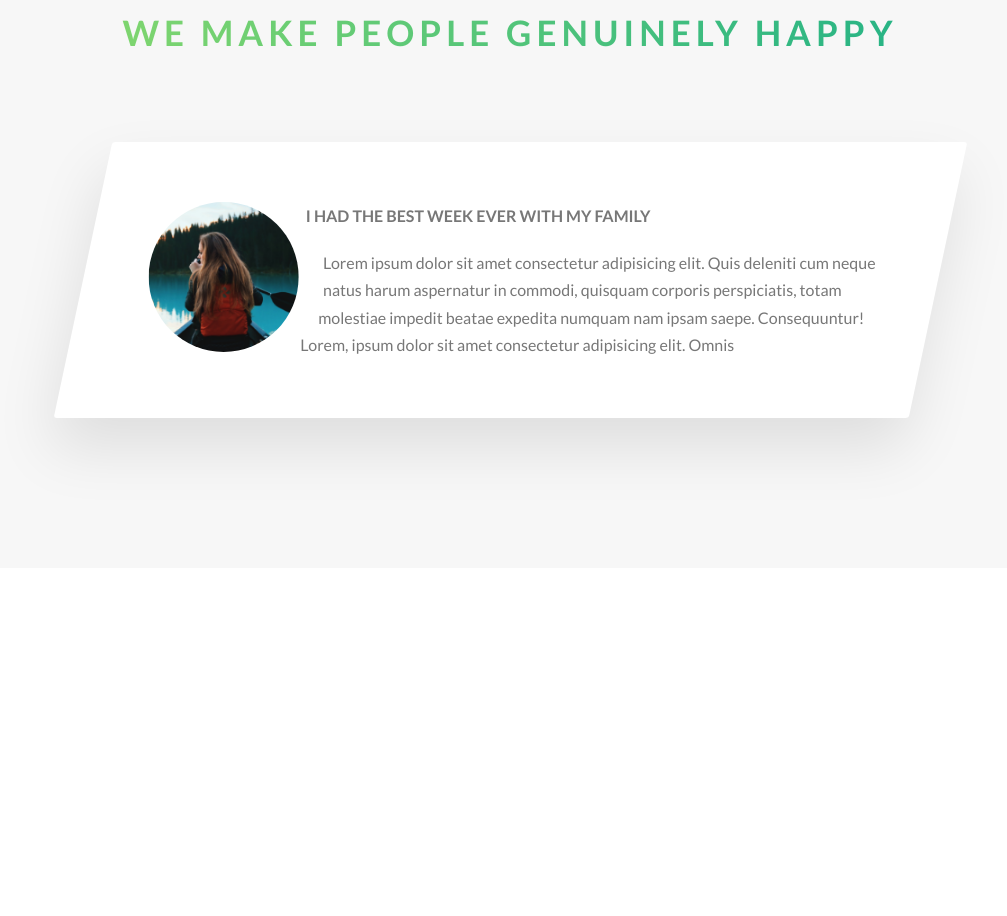
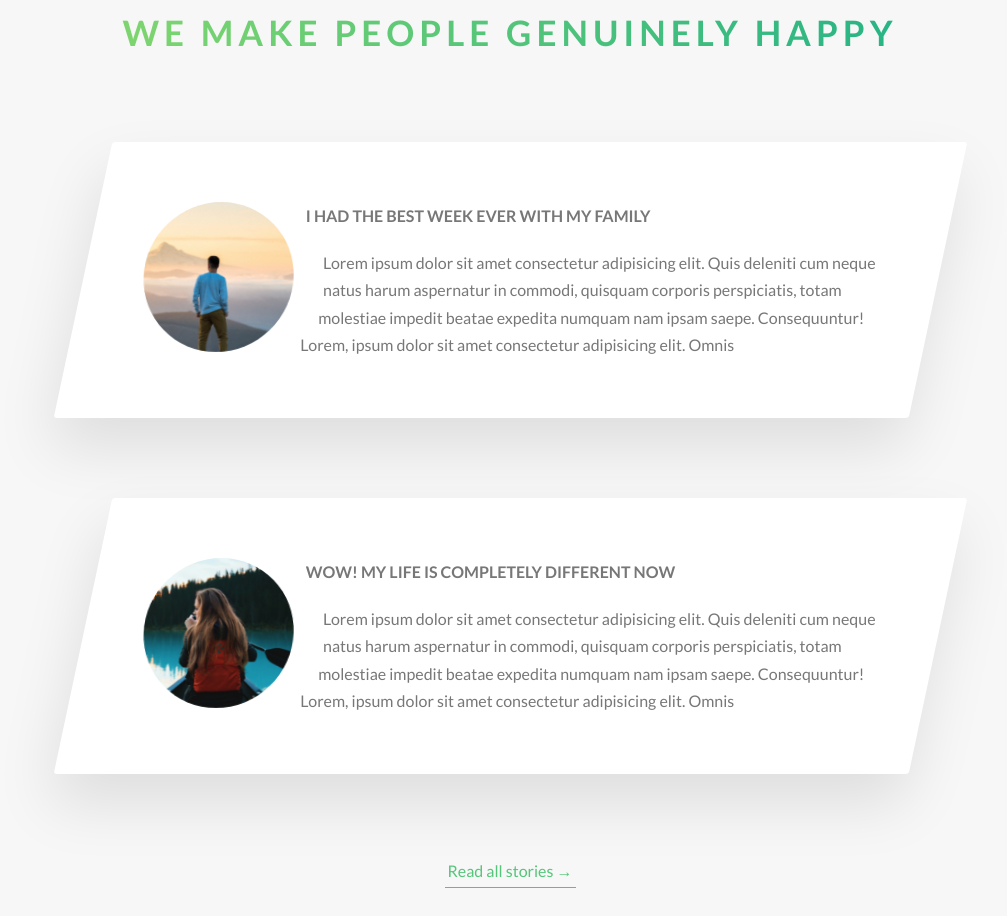
Before and after one commit to MhmodTayel/Toursy, a website: page index.html in a window 1280 px wide. Shown: the part 3519-4435 px from the top of the page, without its empty margins (130-1137 px from the left). Before the commit the page ends 4117 px from the top, so only its background shows below. Drawn offline with Linux system fonts and the light colour scheme.

Commit message:
Done with stories

```diff
--- a/index.html
+++ b/index.html
@@ -236,14 +236,14 @@
 
         <div class="row">
           <div class="story">
-            <figure class="story__shape">
+            <div class="story__shape">
               <img
-                src="/img/nat-8.jpg"
+                src="/img/nat-9.jpg"
                 class="story__img"
                 alt="person on a section-tours"
               />
-              <figcaption class="story__caption">Mhmod Tayel</figcaption>
-            </figure>
+              <div class="story__caption">Mhmod Tayel</div>
+            </div>
             <div class="story__text">
               <h3 class="heading-tertiary py-2">
                 I had the best week ever with my family
@@ -258,6 +258,33 @@
             </div>
           </div>
         </div>
+        <div class="row">
+          <div class="story">
+            <div class="story__shape">
+              <img
+                src="/img/nat-8.jpg"
+                class="story__img"
+                alt="person on a section-tours"
+              />
+              <div class="story__caption">Sara Adam</div>
+            </div>
+            <div class="story__text">
+              <h3 class="heading-tertiary py-2">
+                Wow! my life is completely different now
+              </h3>
+              <p>
+                Lorem ipsum dolor sit amet consectetur adipisicing elit. Quis
+                deleniti cum neque natus harum aspernatur in commodi, quisquam
+                corporis perspiciatis, totam molestiae impedit beatae expedita
+                numquam nam ipsam saepe. Consequuntur! Lorem, ipsum dolor sit
+                amet consectetur adipisicing elit. Omnis
+              </p>
+            </div>
+          </div>
+        </div>
+        <div class="u-center-text">
+          <a href="# " class="btn-text">Read all stories &rarr;</a>
+        </div>
       </section>
     </main>
   </body>
--- a/sass/components/_story.scss
+++ b/sass/components/_story.scss
@@ -13,13 +13,13 @@
     width: 15rem;
     height: 15rem;
     float: left;
-
+    border-radius: 50%;
     // to make a circle and wrap text around it
     -webkit-shape-outside: circle(50% at 50% 50%);
     shape-outside: circle(50% at 50% 50%);
     -webkit-clip-path: circle(50% at 50% 50%);
     clip-path: circle(50% at 50% 50%);
-    transform: translateX(-2.5rem) skewX(12deg);
+    transform: translateX(-3rem) skewX(10deg);
     position: relative;
     backface-visibility: hidden;
   }
```
Also changed, not shown: css/style.css.
